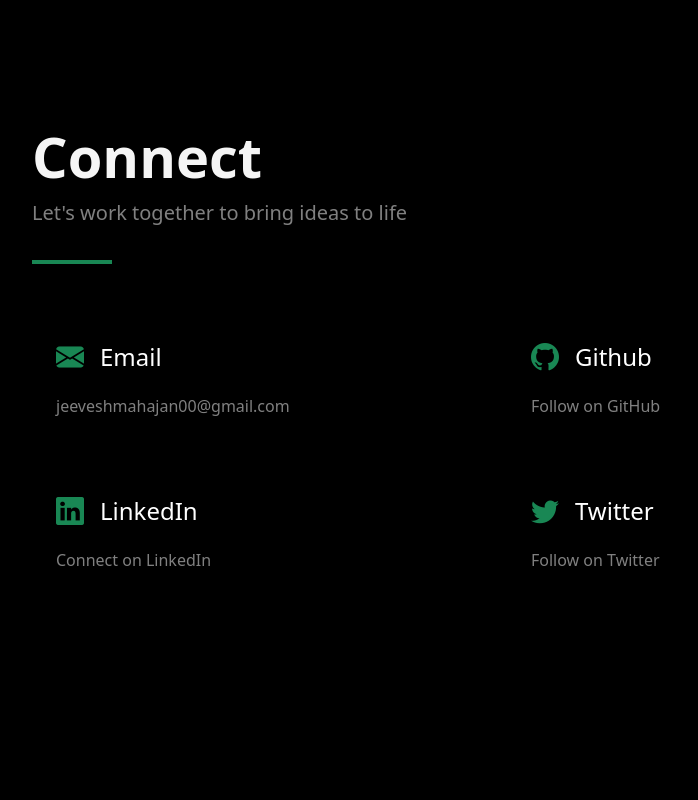
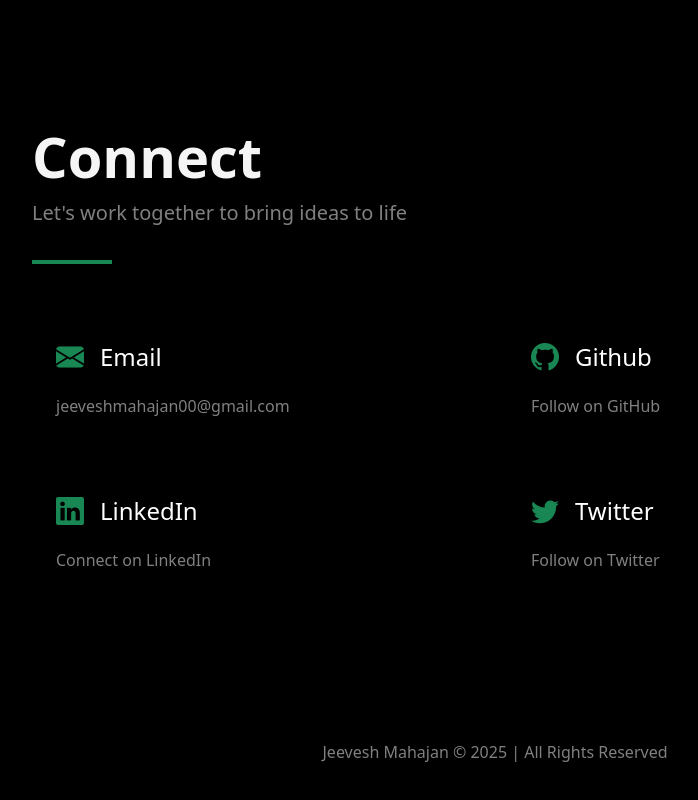
Before and after one commit to jeeveshmahajan7/Jeevesh_Portfolio, a React app: page / in a window 1280 px wide. Shown: the part 2720-3520 px from the top of the page, without its empty margins (145-843 px from the left). Before the commit the page ends 3412 px from the top, so only its background shows below. Built offline with nearby package versions, Linux system fonts and the light colour scheme; the HTML template or start-up script is replaced by a standard one.

Commit message:
chore: add footer

```diff
--- a/src/App.jsx
+++ b/src/App.jsx
@@ -3,6 +3,7 @@ import { BrowserRouter as Router } from "react-router-dom";
 import "./App.css";
 import Header from "./components/Header";
 import Home from "./pages/Home";
+import Footer from "./components/Footer";
 
 function App() {
   return (
@@ -10,6 +11,7 @@ function App() {
       <Router>
         <Header />
         <Home />
+        <Footer />
       </Router>
     </>
   );
--- /dev/null
+++ b/src/components/Footer.jsx
@@ -0,0 +1,17 @@
+const Footer = () => {
+  return (
+    <>
+      <div className="container">
+        <div className="row py-5">
+          <div className="col-lg-10 mx-auto">
+            <p className="text-center text-white-50">
+              Jeevesh Mahajan &copy; 2025 | All Rights Reserved
+            </p>
+          </div>
+        </div>
+      </div>
+    </>
+  );
+};
+
+export default Footer;
```
